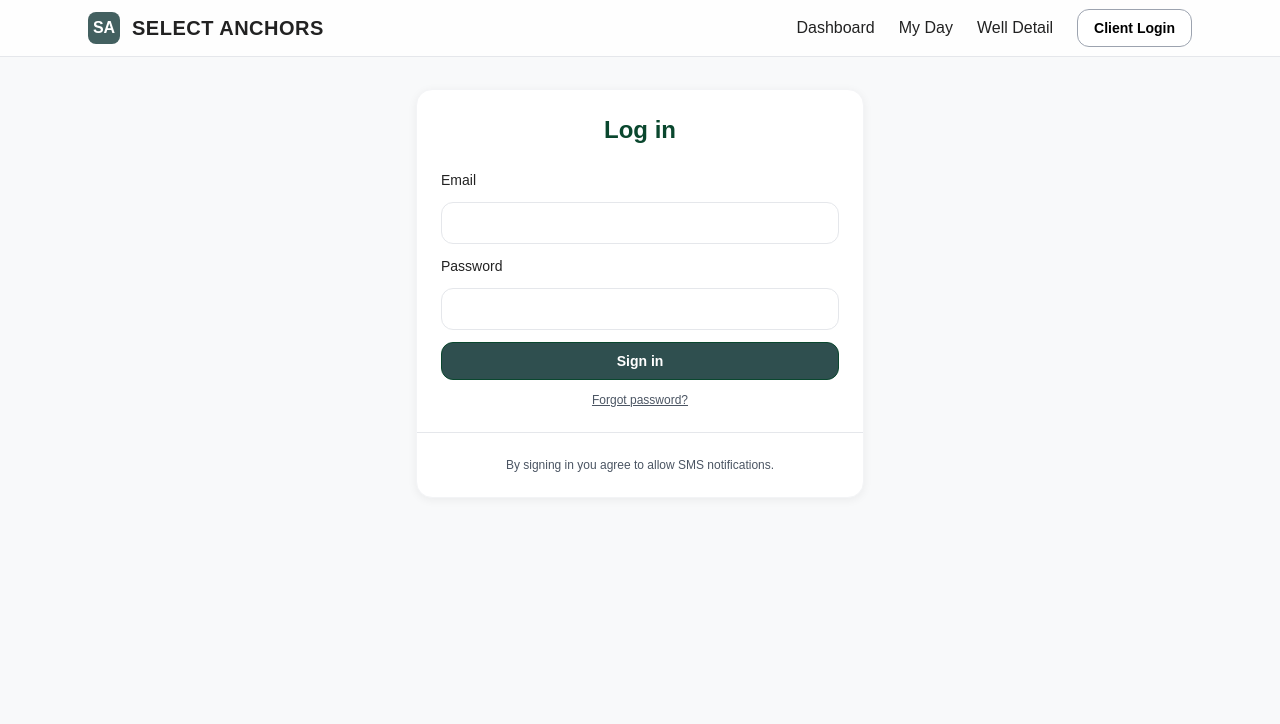
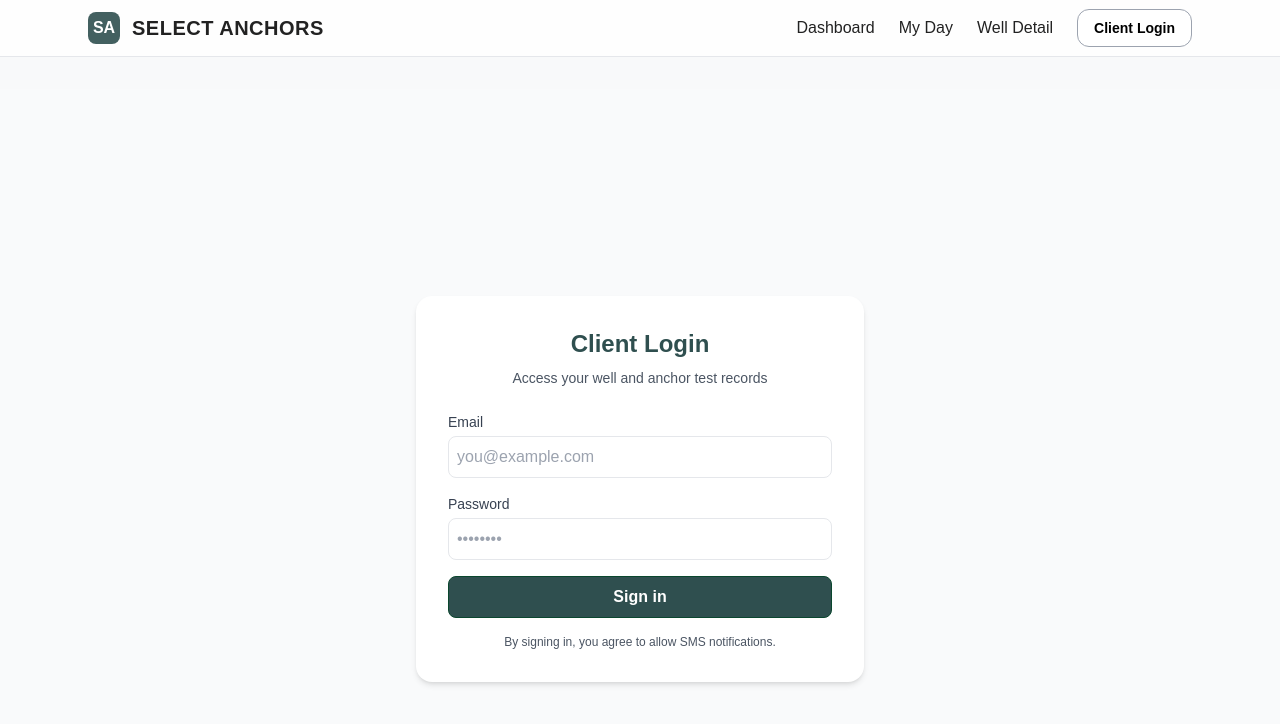
Before and after one commit to select-anchors/select-anchors-portal, a Next.js app: page /login in a window 1280 px wide. Shown: the top 724 px of the page. Built offline with nearby package versions, Linux system fonts and the light colour scheme.

Commit message:
Update page.js

```diff
--- a/app/login/page.js
+++ b/app/login/page.js
@@ -1,24 +1,49 @@
-
 export default function Login() {
   return (
-    <div className="container flex justify-center">
-      <div className="card w-full max-w-md">
-        <div className="card-section">
-          <h1 className="text-2xl font-bold text-center">Log in</h1>
-          <div className="mt-6 space-y-3">
-            <label className="block text-sm">Email</label>
-            <input className="w-full border rounded-xl p-2" />
-            <label className="block text-sm mt-2">Password</label>
-            <input type="password" className="w-full border rounded-xl p-2" />
-            <button className="btn btn-primary w-full mt-4">Sign in</button>
-            <div className="text-center text-xs text-gray-600 mt-2 underline cursor-pointer">Forgot password?</div>
+    <div className="min-h-screen flex items-center justify-center bg-gray-50">
+      <div className="bg-white rounded-2xl shadow-md w-full max-w-md p-8">
+        <h1 className="text-2xl font-bold text-center text-brand-green">
+          Client Login
+        </h1>
+        <p className="text-center text-gray-600 text-sm mt-2">
+          Access your well and anchor test records
+        </p>
+
+        <form className="mt-6 space-y-4">
+          <div>
+            <label className="block text-sm font-medium text-gray-700">
+              Email
+            </label>
+            <input
+              type="email"
+              placeholder="you@example.com"
+              className="w-full mt-1 p-2 border rounded-lg focus:outline-none focus:ring-2 focus:ring-brand-green"
+            />
           </div>
-        </div>
-        <div className="border-t" />
-        <div className="card-section text-center text-xs text-gray-600">
-          By signing in you agree to allow SMS notifications.
-        </div>
+
+          <div>
+            <label className="block text-sm font-medium text-gray-700">
+              Password
+            </label>
+            <input
+              type="password"
+              placeholder="••••••••"
+              className="w-full mt-1 p-2 border rounded-lg focus:outline-none focus:ring-2 focus:ring-brand-green"
+            />
+          </div>
+
+          <button
+            type="submit"
+            className="w-full bg-brand-green text-white py-2 rounded-lg font-semibold hover:bg-green-700"
+          >
+            Sign in
+          </button>
+
+          <p className="text-xs text-gray-600 text-center mt-3">
+            By signing in, you agree to allow SMS notifications.
+          </p>
+        </form>
       </div>
     </div>
-  );
+  )
 }
```
